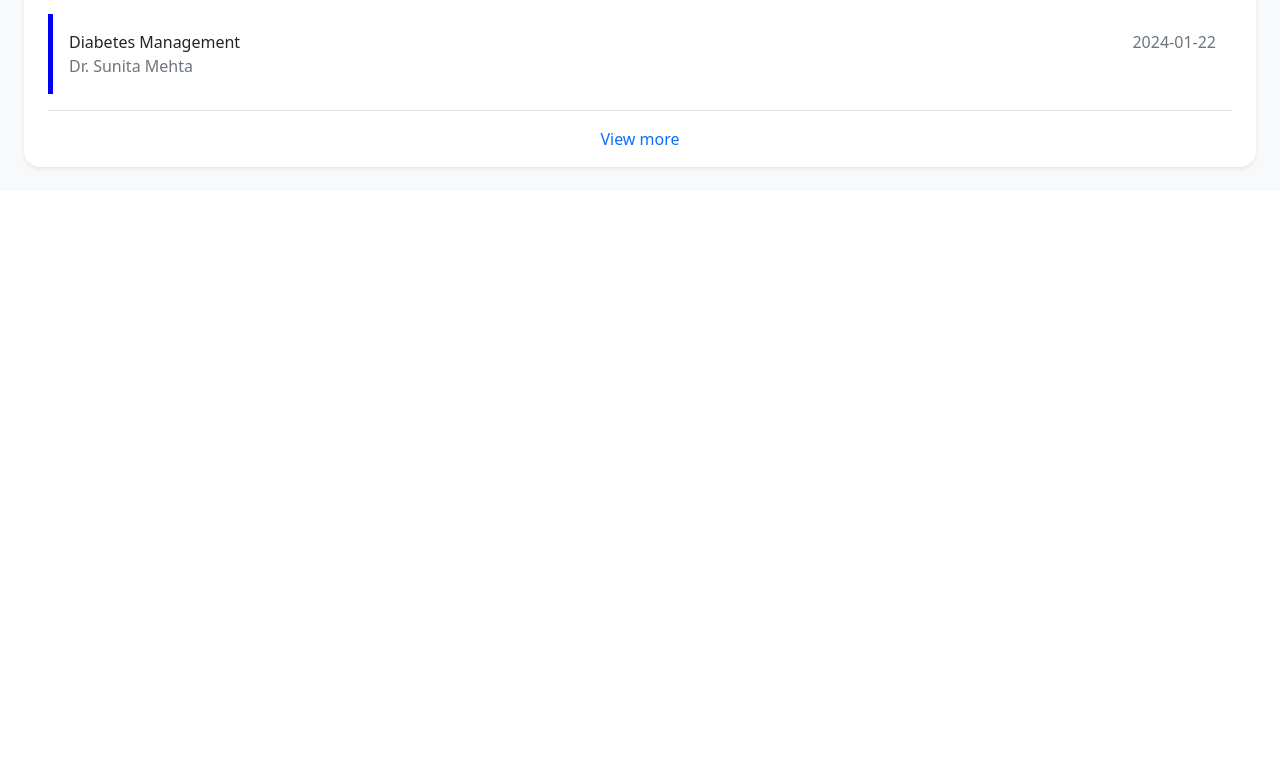
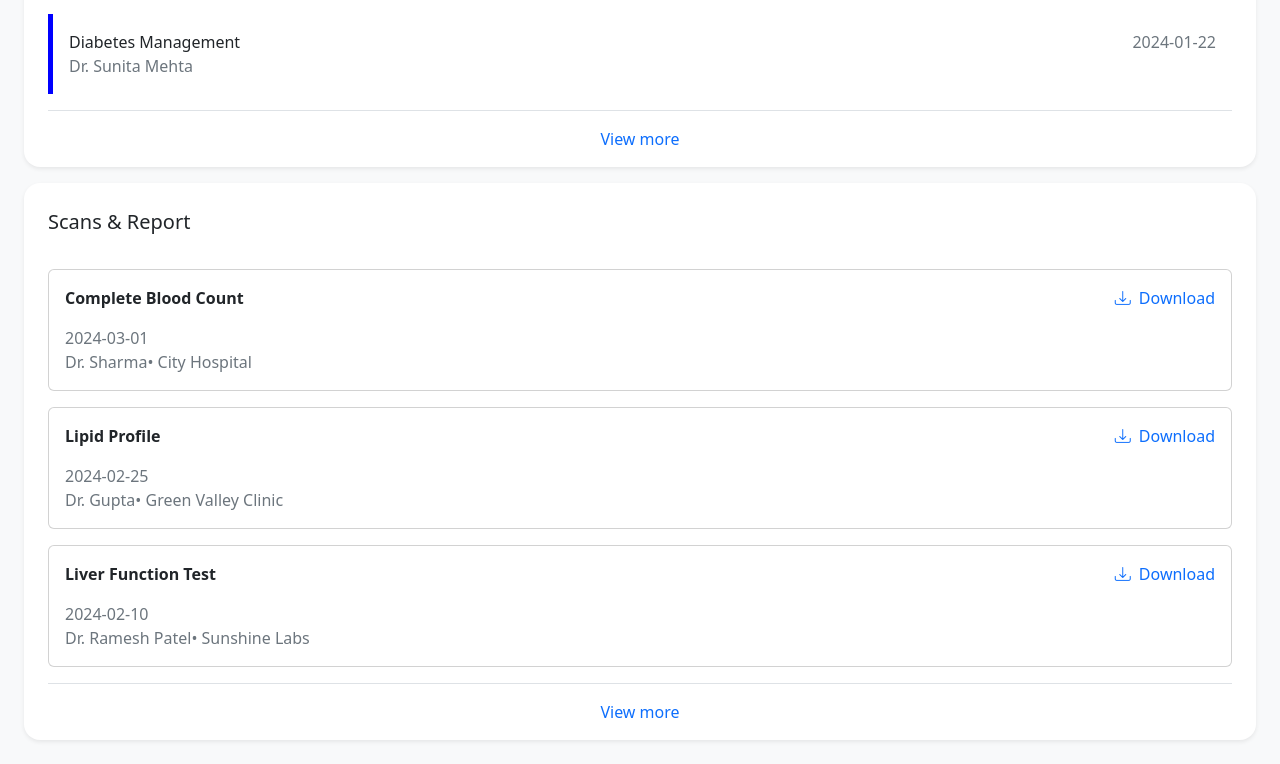
Before and after one commit to Prithivi36/Life-Record--Hospital-Data-, a React (Vite) app: page / in a window 1280 px wide. Shown: the part 916-1680 px from the top of the page. Before the commit the page ends 1107 px from the top, so only its background shows below. Built offline with nearby package versions, Linux system fonts and the light colour scheme.

Commit message:
Scans and reports

```diff
--- a/src/Pages/DashBoard/DashBoard.jsx
+++ b/src/Pages/DashBoard/DashBoard.jsx
@@ -3,6 +3,7 @@ import image from "../../assets/image.png"
 import DashHeader from "./DashHeader"
 import DashInfo from "./DashInfo"
 import DashContact from "./DashContact"
+import DashScans from "./DashScans"
 import DashMedRecords from "./DashMedRecords"
 function DashBoard() {
   return (
@@ -26,6 +27,13 @@ function DashBoard() {
                 <p className="text-center text-primary text-decoration-none border-top py-3 more m-0">View more</p>
             </div>
         </div>
+        <div className="p-4 pb-0 d-flex flex-column gap-3 rounded-4 shadow-sm  bg-white">
+            <p className="fs-5 fw-medium">Scans & Report</p>
+            <DashScans />
+            <div className="end">
+                <p className="text-center text-primary text-decoration-none border-top py-3 more m-0">View more</p>
+            </div>
+        </div>
     </div>
   )
 }
--- /dev/null
+++ b/src/Pages/DashBoard/DashScans.jsx
@@ -0,0 +1,39 @@
+function DashScans() {
+    const scans=[
+        {
+          testName: "Complete Blood Count",
+          date: "2024-03-01",
+          doctor: "Dr. Sharma",
+          hospital: "City Hospital"
+        },
+        {
+          testName: "Lipid Profile",
+          date: "2024-02-25",
+          doctor: "Dr. Gupta",
+          hospital: "Green Valley Clinic"
+        },
+        {
+          testName: "Liver Function Test",
+          date: "2024-02-10",
+          doctor: "Dr. Ramesh Patel",
+          hospital: "Sunshine Labs"
+        }
+      ];
+  return (
+    scans.map((s)=>{
+        return(
+            <div className="card flex-row p-3">
+                <div className="">
+                    <p className="text-dark fw-semibold">{s.testName}</p>
+                    <p className="text-secondary m-0">{s.date}</p>
+                    <p className="text-secondary m-0">{s.doctor}• {s.hospital}</p>
+                </div>
+                <div className="ms-auto">
+                    <p className="text-primary"><i className="bi bi-download me-2"></i>Download</p>
+                </div>
+            </div>
+        )
+    })
+  )
+}
+export default DashScans
```
